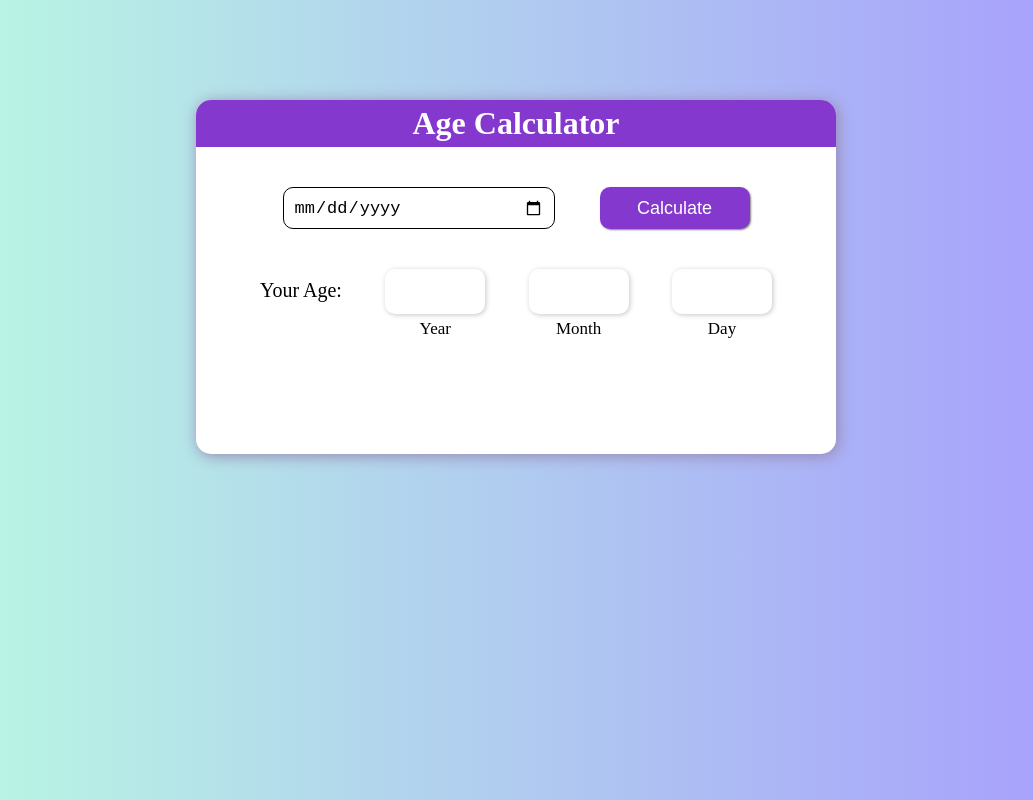
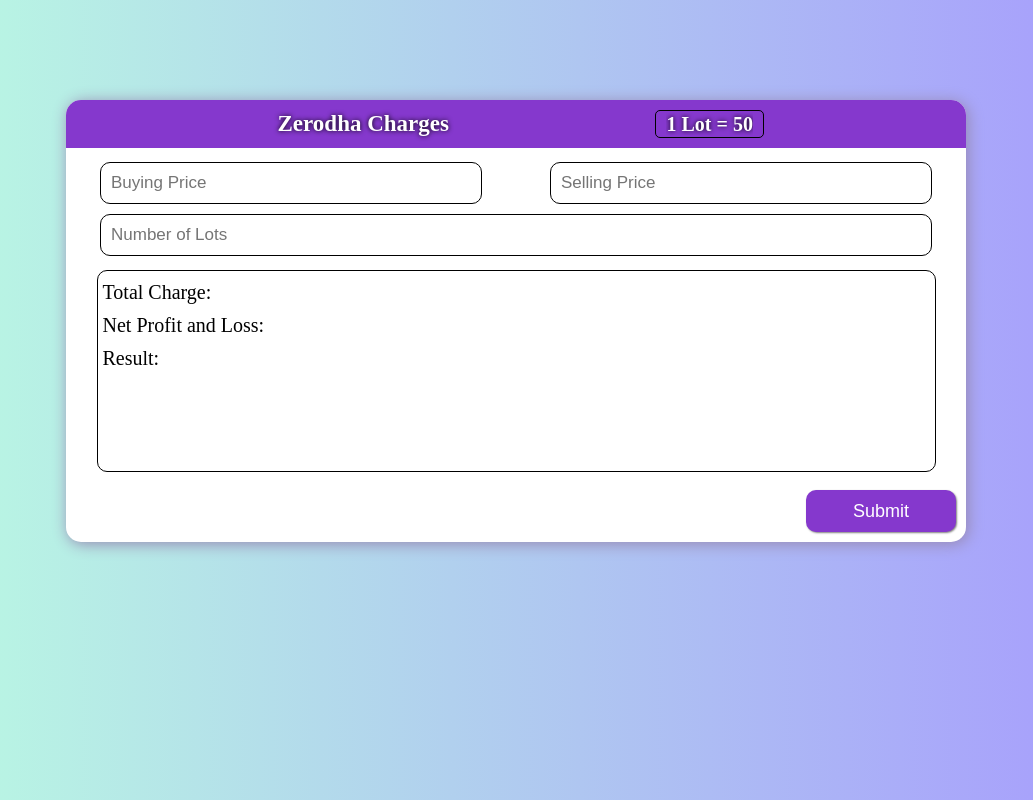
Before and after one commit to ahsan4u/codealpha_tasks, a plain HTML site: page index.html in a window 1280 px wide. Shown: the whole page, without its empty margins (124-1157 px from the left). Drawn offline with Linux system fonts and the light colour scheme.

Commit message:
replace with zerodha charges

```diff
--- a/index.html
+++ b/index.html
@@ -7,7 +7,7 @@
     <link rel="stylesheet" href="style.css">
 </head>
 <body>
-    <div class="container">
+    <!-- <div class="container">
         <h1>Age Calculator</h1>
         <div class="content">
             <div class="first-row">
@@ -24,6 +24,30 @@
 
             <div class="third-row">On Tuesday</div>
         </div>
+    </div> -->
+
+    <div style="margin: 0 10px;">
+        <div style="position: relative;" class="container zerodha">
+            <h1 style="display: flex; justify-content: space-evenly; align-items: center; width: 100%; text-shadow: 0 0 5px black;">Zerodha Charges
+                <select id="lot" style="all: unset; padding: 2px 10px; font-size: 20px; border: 1px solid black; border-radius: 5px; display: flex; justify-content: center; align-items: center;" name="lotNum">
+                    <option style="color: black; background-color: rgb(0,0,0,0.2);" value="25">1 Lot = 25</option>
+                    <option style="color: black; background-color: rgb(0,0,0,0.2);" value="50" selected>1 Lot = 50</option>
+                </select>
+            </h1>
+            <div style="display: flex; justify-content: space-around; margin: 14px 0; width: 100%; flex-wrap: wrap; row-gap: 10px;" class="row-one">
+                <input id="cp" style="width: 40%; height: 30px;" type="text" placeholder="Buying Price">
+                <input id="sp" style="width: 40%; height: 30px;" type="text" placeholder="Selling Price">
+                <input id="lots" style="width: 90%; height: 30px;" type="number" placeholder="Number of Lots">
+            </div>
+
+            <div class="result" style="border: 1px solid black; width: 93%; border-radius: 10px; height: 200px; margin: 4px auto; margin-bottom: 70px;">
+                <p>Total Charge: <span id="totalCharge"></span></p>
+                <p>Net Profit and Loss: <span id="netPnL"></span></p>
+                <p>Result: <span id="result"></span></p>
+            </div>
+
+            <button onclick="getCharge()" style="position: absolute; bottom: 10px; right: 10px;">Submit</button>
+        </div>
     </div>
     <script src="script.js"></script>
 </body>
--- a/script.js
+++ b/script.js
@@ -1,34 +1,76 @@
-function calculateAge() {
-    const birthdate = document.getElementById('birthdate').value;
-    if (!birthdate) {
-        alert("Please enter your birthdate");
-        return;
-    }
+// function calculateAge() {
+//     const birthdate = document.getElementById('birthdate').value;
+//     if (!birthdate) {
+//         alert("Please enter your birthdate");
+//         return;
+//     }
 
-    const todayDate = new Date();
-    const birthDate = new Date(birthdate);
+//     const todayDate = new Date();
+//     const birthDate = new Date(birthdate);
 
-    let years = todayDate.getFullYear() - birthDate.getFullYear();
-    let months = todayDate.getMonth() - birthDate.getMonth();
-    let days = todayDate.getDate() - birthDate.getDate();
+//     let years = todayDate.getFullYear() - birthDate.getFullYear();
+//     let months = todayDate.getMonth() - birthDate.getMonth();
+//     let days = todayDate.getDate() - birthDate.getDate();
 
-    if (days < 0) {
-        months--;
-        days += new Date(todayDate.getFullYear(), todayDate.getMonth(), 0).getDate();
-    }
+//     if (days < 0) {
+//         months--;
+//         days += new Date(todayDate.getFullYear(), todayDate.getMonth(), 0).getDate();
+//     }
 
-    if (months < 0) {
-        years -= 1;
-        months += 12;
-    }
+//     if (months < 0) {
+//         years -= 1;
+//         months += 12;
+//     }
 
-    document.querySelector('.ans1').textContent = years;
-    document.querySelector('.ans2').textContent = months;
-    document.querySelector('.ans3').textContent = days;
+//     document.querySelector('.ans1').textContent = years;
+//     document.querySelector('.ans2').textContent = months;
+//     document.querySelector('.ans3').textContent = days;
 
-    const dayName = ['Sunday', 'Monday', 'Tuesday', 'Wednesday', 'Thursday', 'Friday', 'Saturday'];
+//     const dayName = ['Sunday', 'Monday', 'Tuesday', 'Wednesday', 'Thursday', 'Friday', 'Saturday'];
 
-    document.querySelector('.third-row').textContent =`On ${dayName[birthDate.getDay()]}`;
-    console.log(birthDate.getDate());
-    document.querySelector('.third-row').style.opacity = 1;
-}
+//     document.querySelector('.third-row').textContent =`On ${dayName[birthDate.getDay()]}`;
+//     console.log(birthDate.getDate());
+//     document.querySelector('.third-row').style.opacity = 1;
+// }
+
+
+
+function calculateNetPnL(buyPrice, sellPrice, lots = 1, lotSize = 50) {
+    const totalQty = lotSize * lots;
+    const turnover = (buyPrice + sellPrice) * totalQty;
+    const grossPnL = (sellPrice - buyPrice) * totalQty;
+
+    // Zerodha Charges
+    const brokerage = (20 + 20) * lots; // ₹20 per leg per lot
+    const stt = 0.000625 * sellPrice * totalQty; // On sell side only
+    const exchangeCharges = 0.00053 * turnover;
+    const sebiCharges = 10 / 1e7 * turnover; // ₹10 per crore
+    const stampDuty = 0.00003 * buyPrice * totalQty; // On buy side only
+    const gst = 0.18 * (brokerage + exchangeCharges); // On brokerage + exchange charges
+
+    const totalCharges = brokerage + stt + exchangeCharges + sebiCharges + stampDuty + gst;
+    const netPnL = grossPnL - totalCharges;
+
+    return {
+      lots,
+      lotSize,
+      totalQty,
+      grossPnL: grossPnL.toFixed(2),
+      totalCharges: totalCharges.toFixed(2),
+      netPnL: netPnL.toFixed(2),
+      result: netPnL >= 0 ? "Profit" : "Loss"
+    };
+  }
+
+  function getCharge() {
+    const lotSize = document.getElementById('lot');
+    const lots = document.getElementById('lots');
+    const buyPrice = document.getElementById('cp');
+    const sellPrice = document.getElementById('sp');
+
+    const data = calculateNetPnL(Number(buyPrice.value), Number(sellPrice.value), Number(lots.value), Number(lotSize.value));
+
+    document.getElementById('totalCharge').textContent = data.totalCharges;
+    document.getElementById('netPnL').textContent = data.netPnL;
+    document.getElementById('result').textContent = data.result;
+  }
--- a/style.css
+++ b/style.css
@@ -9,7 +9,7 @@
 
 .container {
     background-color: white;
-    width: 50vw;
+    max-width: 900px;
     margin: 100px auto;
     box-shadow: 2px 2px 15px rgb(150, 136, 177);
     border-radius: 15px;
@@ -22,8 +22,8 @@
 }
 
 .container h1 {
-    padding: 5px 0;
-    text-align: center;
+    font-size: 23px;
+    padding: 10px 5px;
     color: white;
     background-color: rgb(133, 56, 205);
 }
@@ -95,3 +95,14 @@
     opacity: 0;
     transition: opacity 1s ease;
 }
+
+.result p {
+    font-size: 20px;
+    margin-top: 10px;
+    margin-left: 5px;
+}
+
+.result p span {
+    font-size: 17px;
+    margin-left: 4px;
+}
```
